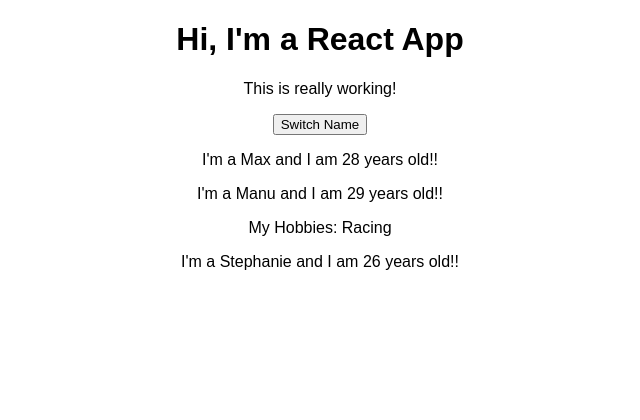
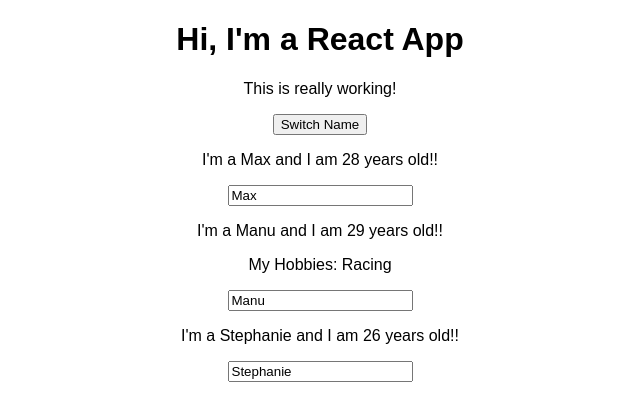
Before and after one commit to amadi5892/React_Guide, a React (Create React App) app: page / in a window 1280 px wide. Shown: the top 420 px of the page, without its empty margins (320-960 px from the left). Built offline with nearby package versions, Linux system fonts and the light colour scheme.

Commit message:
learned event.target.value

```diff
--- a/src/App.js
+++ b/src/App.js
@@ -62,6 +62,14 @@ class App extends Component {
     })
   }
 
+  nameChangeHandler = (event) => {
+    this.setState({persons: [
+      {name: 'Max', age: 28},
+      {name: event.target.value, age: 29},
+      {name: 'Stephanie', age: 26}]
+      })
+  }
+
   render() {
     return (
       <div className="App">
@@ -74,7 +82,8 @@ class App extends Component {
         <Person
         name={this.state.persons[1].name}
         age={this.state.persons[1].age}
-        click={this.switchNameHandler.bind(this, 'Max!')}>My Hobbies: Racing</Person>
+        click={this.switchNameHandler.bind(this, 'Max!')}
+        changed={this.nameChangeHandler}>My Hobbies: Racing</Person>
         <Person
         name={this.state.persons[2].name}
         age={this.state.persons[2].age}/>
@@ -88,3 +97,4 @@ export default App;
 
 // state is only usable in extended components
 // for the handlers, use the bind method over using the function call method; the function call can be inefficient
+// event.target.value allows you to dynamically change something and how handle inputs
--- a/src/Person/Person.js
+++ b/src/Person/Person.js
@@ -5,6 +5,7 @@ const person = (props) => {
         <div>
             <p onClick={props.click} >I'm a {props.name} and I am {props.age} years old!!</p>
             <p>{props.children}</p>
+            <input type="text" onChange={props.changed} value={props.name} />
         </div>
     )
 }
```
